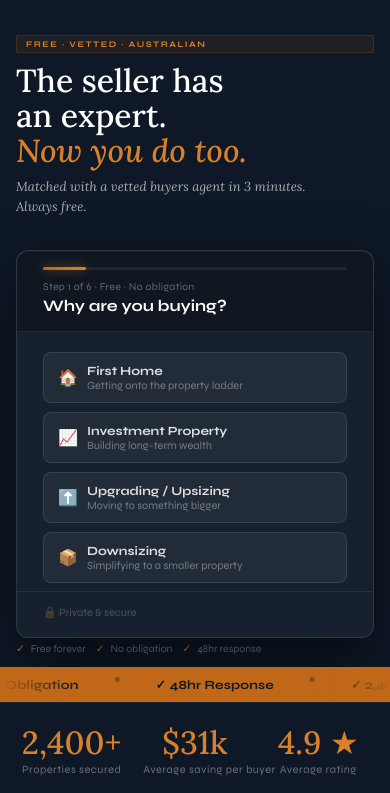
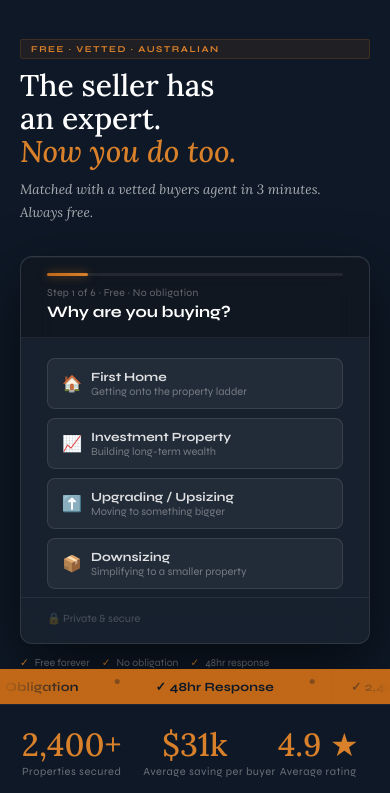
Before and after one commit to sssssarthak/propadvice, a plain HTML site: page index.html in a window 390 px wide. Shown: the part 49-842 px from the top of the page. Drawn offline with Linux system fonts and the light colour scheme.

Commit message:
Update index.html

```diff
--- a/index.html
+++ b/index.html
@@ -354,7 +354,7 @@
 /* Mobile quiz slot */
 .hero-mob-quiz{display:none;}
 @media(max-width:900px){
-  .hero-mob-quiz{display:block;margin:20px 0 4px;}
+  .hero-mob-quiz{display:block;margin:18px 0 0;}
   .hero-right.quiz-moved{display:none;}
   .hero-mob-cta{display:none !important;}
 }
@@ -459,11 +459,22 @@
 /* RESPONSIVE */
 @media(max-width:900px){
   nav ul{display:none;}
-  .hero{grid-template-columns:1fr;min-height:auto;height:auto;display:flex;flex-direction:column;}
-  .hero-left{padding:24px 20px 16px;justify-content:flex-start;order:2;}
+  .hero{grid-template-columns:1fr;min-height:auto;height:auto;display:block;}
+  .hero-left{
+    background:transparent;
+    padding:28px 20px 0;
+    order:1;
+  }
   .hero-left::after{display:none;}
-  .hero-right{padding:16px 20px 8px;align-items:stretch;order:1;}
+  .hero-right{
+    background:transparent;
+    padding:16px 20px 32px;
+    align-items:stretch;
+    order:2;
+  }
   .hero-right::before{display:none;}
+  /* Wrap both in the navy-deep background via hero itself */
+  .hero{ background:var(--navy-deep); }
   .how-grid{grid-template-columns:1fr;}
   .why-grid{grid-template-columns:1fr;gap:40px;}
   .f-grid{grid-template-columns:1fr 1fr;}
@@ -485,17 +496,17 @@
   .sh h2{font-size:24px;}
   .how-box{padding:28px 20px;}
   .how-num{font-size:48px;}
-  .hero-left{padding:20px 16px 12px;}
-  .hero-left h1{font-size:32px;margin-bottom:8px;line-height:1.1;}
-  .hero-sub{font-size:13px;line-height:1.6;margin-bottom:12px;}
-  .h-eyebrow{display:inline-block;width:auto;font-size:8.5px;letter-spacing:1.5px;padding:3px 9px;margin-bottom:10px;white-space:nowrap;}
+  .hero-left{padding:24px 20px 0;}
+  .hero-left h1{font-size:30px;margin-bottom:10px;line-height:1.1;}
+  .hero-sub{font-size:13.5px;line-height:1.7;margin-bottom:14px;}
+  .h-eyebrow{display:inline-block;width:auto;font-size:9px;letter-spacing:1.5px;padding:4px 10px;margin-bottom:10px;white-space:nowrap;}
   .hero-proof{padding:10px 14px;margin-bottom:12px;}
   .hero-proof::before{font-size:40px;}
   .hero-proof-stars{font-size:11px;margin-bottom:4px;}
   .hero-proof-quote{font-size:12px;line-height:1.5;margin-bottom:6px;}
   .hero-proof-author{font-size:9.5px;}
   .hero-proof-badge{font-size:9px;padding:2px 7px;}
-  .h-trust{gap:10px;margin-bottom:0;}
+  .h-trust{gap:12px;margin-bottom:0;margin-top:12px;}
   .h-ti{font-size:10.5px;}
   .h-mini-stats{margin-top:12px;}
   .h-mini-stat{padding:11px 12px;}
```
